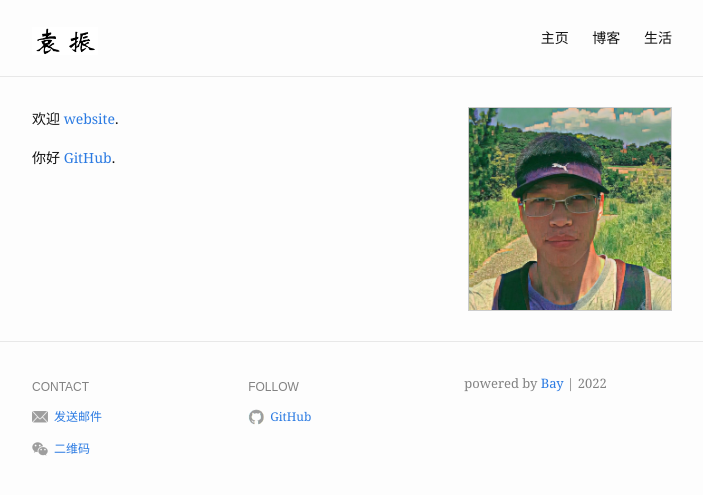
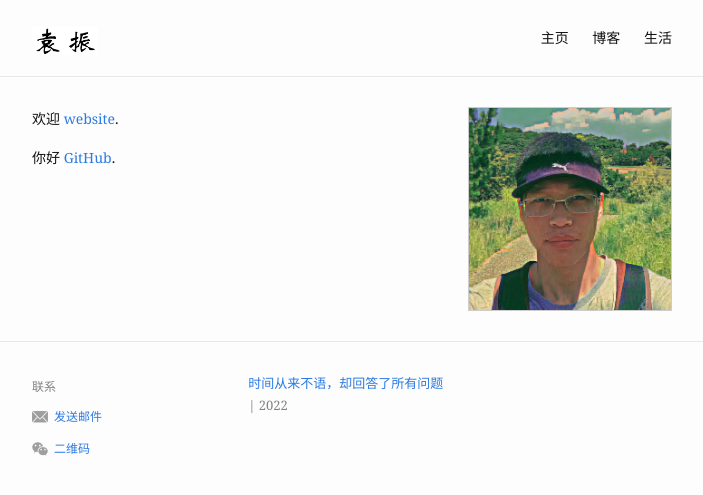
Before and after one commit to yz14/tm28, a Jekyll site: the page built from index.md, in a window 1280 px wide. Shown: the top 495 px of the page, without its empty margins (288-991 px from the left). Built offline with Jekyll 4.4.1, drawn with Linux system fonts in a browser that asks for light colours.

Commit message:
Update footer.html

```diff
--- a/_includes/footer.html
+++ b/_includes/footer.html
@@ -2,7 +2,7 @@
   <div class="wrapper">
     <div class="footer-col-wrapper">
       <div class="footer-col footer-col-1">
-        <h4>CONTACT</h4>
+        <h4>联系</h4>
 
         <div class="social-links">
           {% for contact in site.footer.contact %}
@@ -26,7 +26,7 @@
         </div>
       </div>
 
-      <div class="footer-col footer-col-2">
+<!--       <div class="footer-col footer-col-2">
         <h4>FOLLOW</h4>
 
         <div class="social-links follow-links">
@@ -49,12 +49,12 @@
 
           {% endfor %}
         </div>
-      </div>
+      </div> -->
 
       {% if site.footer.show_powered_by == true %}
         <div class="footer-col footer-col-3 powered-by">
           <p>
-            powered by <a href="https://github.com/eliottvincent/bay">Bay</a> | {{ 'now' | date: "%Y" }}
+             <a href="https://yz14.github.io">时间从来不语，却回答了所有问题</a> | {{ 'now' | date: "%Y" }}
           </p>
         </div>
       {% endif %}
```
